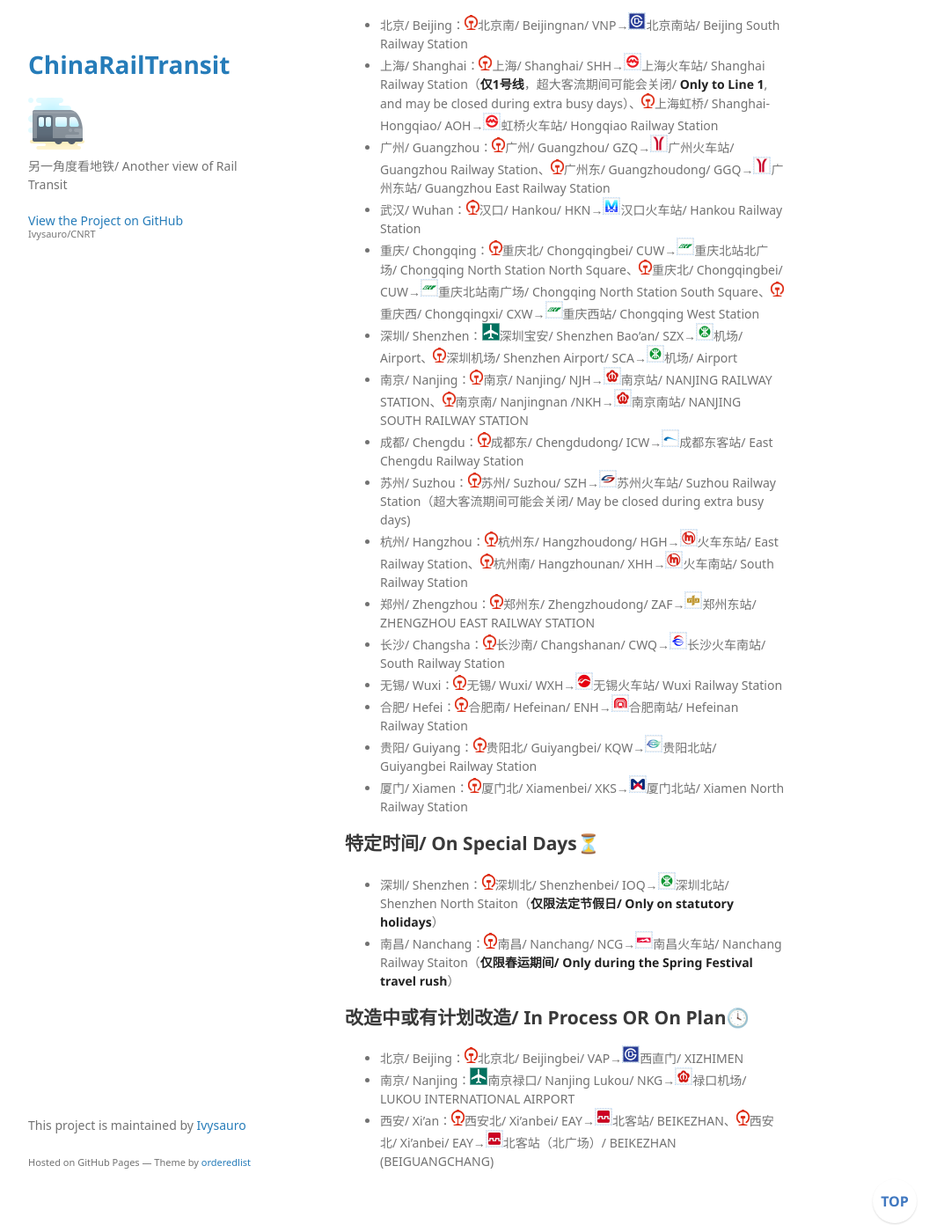
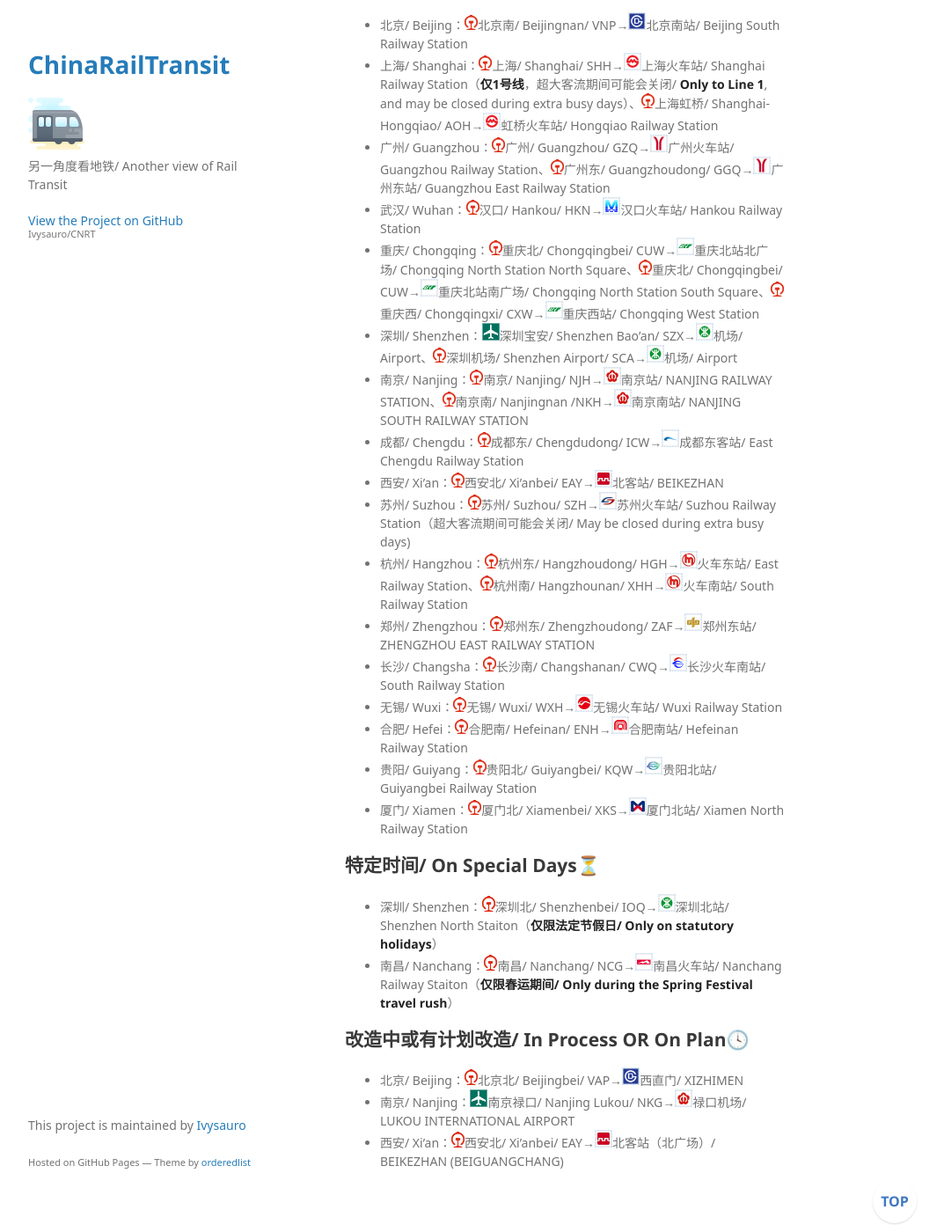
Before and after one commit to Ivysauro/CNRT, a Jekyll site: the page built from data/SecuCk.md, in a window 1280 px wide and 1400 px high, scrolled down 399 px. Shown: the whole window at 88% size, without its empty margins (178-1251 px from the left). Built offline with Jekyll 4.4.1, drawn with Linux system fonts in a browser that asks for light colours; some web fonts are replaced; our own code applies the rules of GitHub Pages for plain Markdown files; a script that is not in the unit is left out.

Commit message:
🍊更新西安数据

```diff
--- a/data/SecuCk.md
+++ b/data/SecuCk.md
@@ -16,6 +16,7 @@
 - 深圳/ Shenzhen：<img src="https://raw.githubusercontent.com/Ivysauro/CNRT/master/images/Airport.png" width="20" hegiht="20" alt="Airport"/>深圳宝安/ Shenzhen Bao'an/ SZX→<img src="https://raw.githubusercontent.com/Ivysauro/CNRT/master/images/city/sz.gif" width="20" hegiht="20"/>机场/ Airport、<img src="https://raw.githubusercontent.com/Ivysauro/CNRT/master/images/CR.png" width="15" hegiht="15" alt="China Railway"/>深圳机场/ Shenzhen Airport/ SCA→<img src="https://raw.githubusercontent.com/Ivysauro/CNRT/master/images/city/sz.gif" width="20" hegiht="20"/>机场/ Airport
 - 南京/ Nanjing：<img src="https://raw.githubusercontent.com/Ivysauro/CNRT/master/images/CR.png" width="15" hegiht="15" alt="China Railway"/>南京/ Nanjing/ NJH→<img src="https://raw.githubusercontent.com/Ivysauro/CNRT/master/images/city/nj.gif" width="20" hegiht="20"/>南京站/ NANJING RAILWAY STATION、<img src="https://raw.githubusercontent.com/Ivysauro/CNRT/master/images/CR.png" width="15" hegiht="15" alt="China Railway"/>南京南/ Nanjingnan /NKH→<img src="https://raw.githubusercontent.com/Ivysauro/CNRT/master/images/city/nj.gif" width="20" hegiht="20"/>南京南站/ NANJING SOUTH RAILWAY STATION
 - 成都/ Chengdu：<img src="https://raw.githubusercontent.com/Ivysauro/CNRT/master/images/CR.png" width="15" hegiht="15" alt="China Railway"/>成都东/ Chengdudong/ ICW→<img src="https://raw.githubusercontent.com/Ivysauro/CNRT/master/images/city/cd.gif" width="20" hegiht="20"/>成都东客站/ East Chengdu Railway Station
+- 西安/ Xi'an：<img src="https://raw.githubusercontent.com/Ivysauro/CNRT/master/images/CR.png" width="15" hegiht="15" alt="China Railway"/>西安北/ Xi'anbei/ EAY→<img src="https://raw.githubusercontent.com/Ivysauro/CNRT/master/images/city/xa.gif" width="20" hegiht="20"/>北客站/ BEIKEZHAN
 - 苏州/ Suzhou：<img src="https://raw.githubusercontent.com/Ivysauro/CNRT/master/images/CR.png" width="15" hegiht="15" alt="China Railway"/>苏州/ Suzhou/ SZH→<img src="https://raw.githubusercontent.com/Ivysauro/CNRT/master/images/city/suz.gif" width="20" hegiht="20"/>苏州火车站/ Suzhou Railway Station（超大客流期间可能会关闭/ May be closed during extra busy days)
 - 杭州/ Hangzhou：<img src="https://raw.githubusercontent.com/Ivysauro/CNRT/master/images/CR.png" width="15" hegiht="15" alt="China Railway"/>杭州东/ Hangzhoudong/ HGH→<img src="https://raw.githubusercontent.com/Ivysauro/CNRT/master/images/city/hz.gif" width="20" hegiht="20"/>火车东站/ East Railway Station、<img src="https://raw.githubusercontent.com/Ivysauro/CNRT/master/images/CR.png" width="15" hegiht="15" alt="China Railway"/>杭州南/ Hangzhounan/ XHH→<img src="https://raw.githubusercontent.com/Ivysauro/CNRT/master/images/city/hz.gif" width="20" hegiht="20"/>火车南站/ South Railway Station
 - 郑州/ Zhengzhou：<img src="https://raw.githubusercontent.com/Ivysauro/CNRT/master/images/CR.png" width="15" hegiht="15" alt="China Railway"/>郑州东/ Zhengzhoudong/ ZAF→<img src="https://raw.githubusercontent.com/Ivysauro/CNRT/master/images/city/zz.gif" width="20" hegiht="20"/>郑州东站/ ZHENGZHOU EAST RAILWAY STATION
@@ -33,4 +34,4 @@
 
 - 北京/ Beijing：<img src="https://raw.githubusercontent.com/Ivysauro/CNRT/master/images/CR.png" width="15" hegiht="15" alt="China Railway"/>北京北/ Beijingbei/ VAP→<img src="https://raw.githubusercontent.com/Ivysauro/CNRT/master/images/city/bj.gif" width="20" hegiht="20"/>西直门/ XIZHIMEN
 - 南京/ Nanjing：<img src="https://raw.githubusercontent.com/Ivysauro/CNRT/master/images/Airport.png" width="20" hegiht="20" alt="Airport"/>南京禄口/ Nanjing Lukou/ NKG→<img src="https://raw.githubusercontent.com/Ivysauro/CNRT/master/images/city/nj.gif" width="20" hegiht="20"/>禄口机场/ LUKOU INTERNATIONAL AIRPORT
-- 西安/ Xi'an：<img src="https://raw.githubusercontent.com/Ivysauro/CNRT/master/images/CR.png" width="15" hegiht="15" alt="China Railway"/>西安北/ Xi'anbei/ EAY→<img src="https://raw.githubusercontent.com/Ivysauro/CNRT/master/images/city/xa.gif" width="20" hegiht="20"/>北客站/ BEIKEZHAN、<img src="https://raw.githubusercontent.com/Ivysauro/CNRT/master/images/CR.png" width="15" hegiht="15" alt="China Railway"/>西安北/ Xi'anbei/ EAY→<img src="https://raw.githubusercontent.com/Ivysauro/CNRT/master/images/city/xa.gif" width="20" hegiht="20"/>北客站（北广场）/ BEIKEZHAN (BEIGUANGCHANG)
+- 西安/ Xi'an：<img src="https://raw.githubusercontent.com/Ivysauro/CNRT/master/images/CR.png" width="15" hegiht="15" alt="China Railway"/>西安北/ Xi'anbei/ EAY→<img src="https://raw.githubusercontent.com/Ivysauro/CNRT/master/images/city/xa.gif" width="20" hegiht="20"/>北客站（北广场）/ BEIKEZHAN (BEIGUANGCHANG)
```
